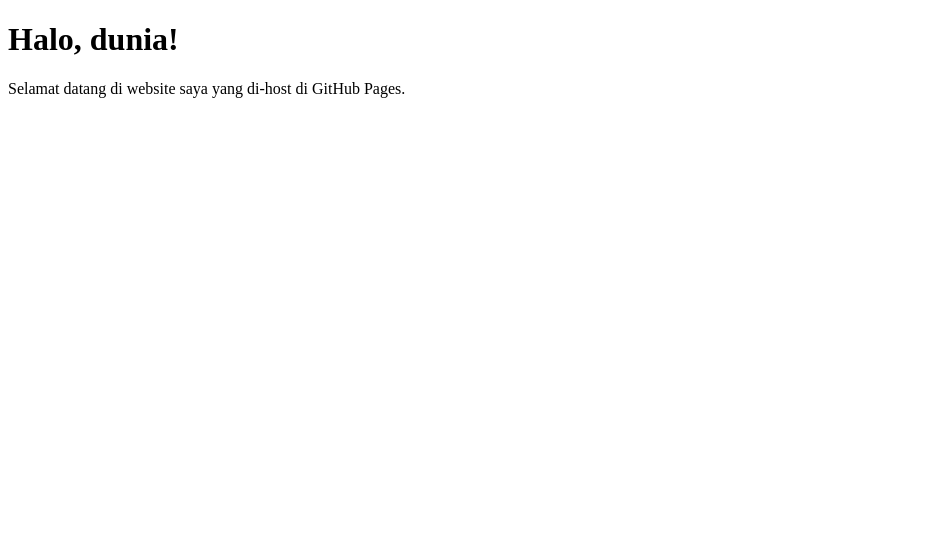
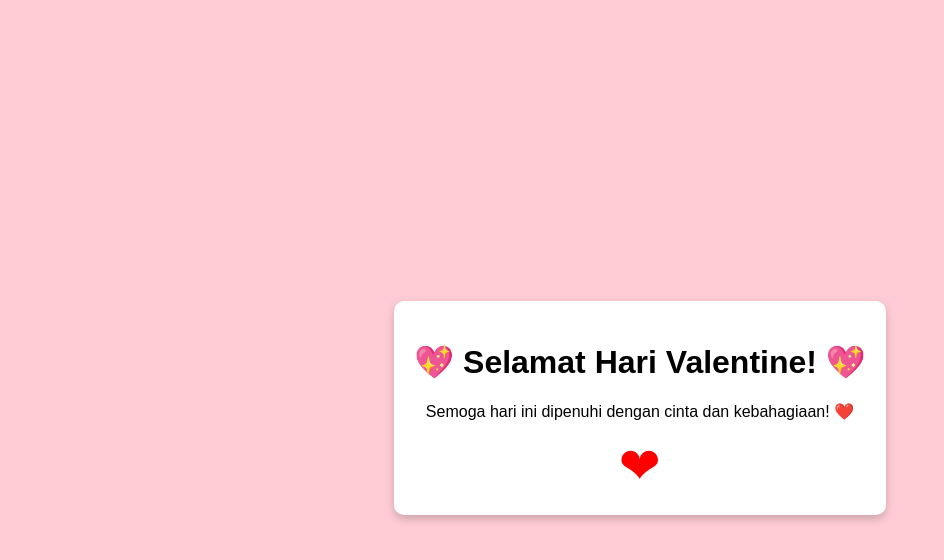
Before and after one commit to AjmaErlangga/my-website, a plain HTML site: page index.html in a window 1280 px wide. Shown: the whole page, without its empty margins (0-944 px from the left). Drawn offline with Linux system fonts and the light colour scheme.

Commit message:
Update index.html

```diff
--- a/index.html
+++ b/index.html
@@ -3,10 +3,40 @@
 <head>
     <meta charset="UTF-8">
     <meta name="viewport" content="width=device-width, initial-scale=1.0">
-    <title>Website Saya</title>
+    <title>Happy Valentine</title>
+    <style>
+        body {
+            display: flex;
+            justify-content: center;
+            align-items: center;
+            height: 100vh;
+            background-color: #ffccd5;
+            font-family: Arial, sans-serif;
+            text-align: center;
+        }
+        .card {
+            background: white;
+            padding: 20px;
+            border-radius: 10px;
+            box-shadow: 0 4px 8px rgba(0,0,0,0.2);
+        }
+        .heart {
+            color: red;
+            font-size: 50px;
+            animation: pulse 1s infinite;
+        }
+        @keyframes pulse {
+            0% { transform: scale(1); }
+            50% { transform: scale(1.2); }
+            100% { transform: scale(1); }
+        }
+    </style>
 </head>
 <body>
-    <h1>Halo, dunia!</h1>
-    <p>Selamat datang di website saya yang di-host di GitHub Pages.</p>
+    <div class="card">
+        <h1>💖 Selamat Hari Valentine! 💖</h1>
+        <p>Semoga hari ini dipenuhi dengan cinta dan kebahagiaan! ❤️</p>
+        <div class="heart">❤</div>
+    </div>
 </body>
 </html>
```
